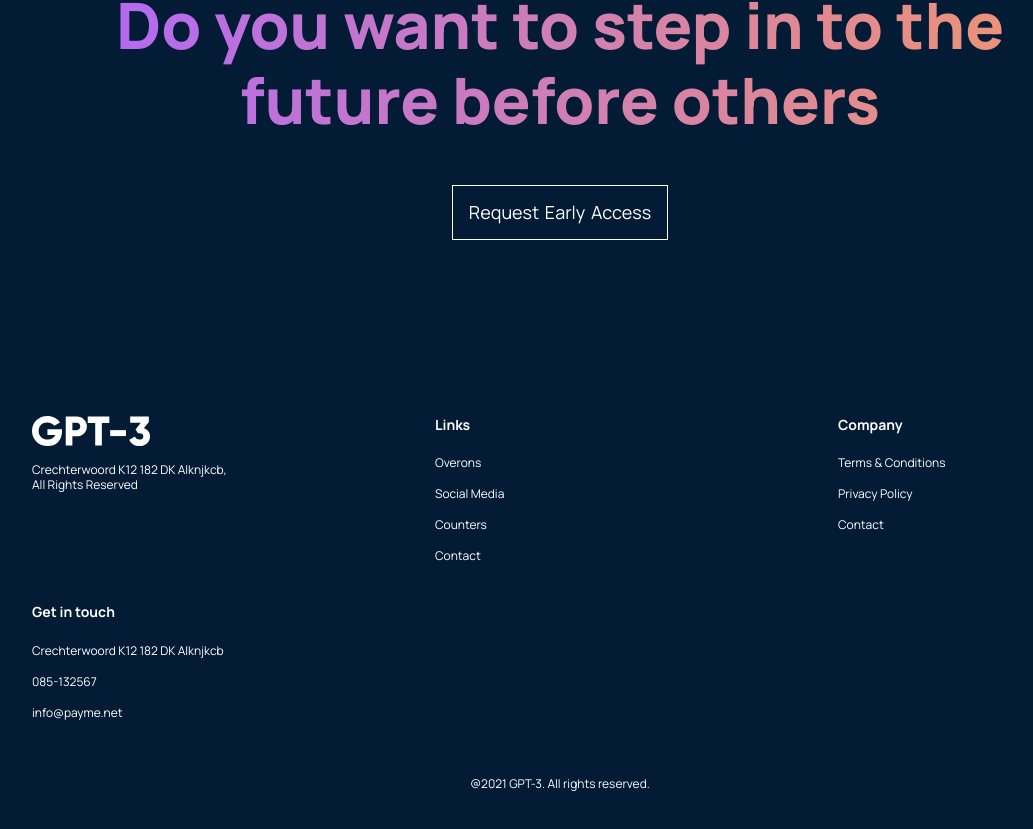
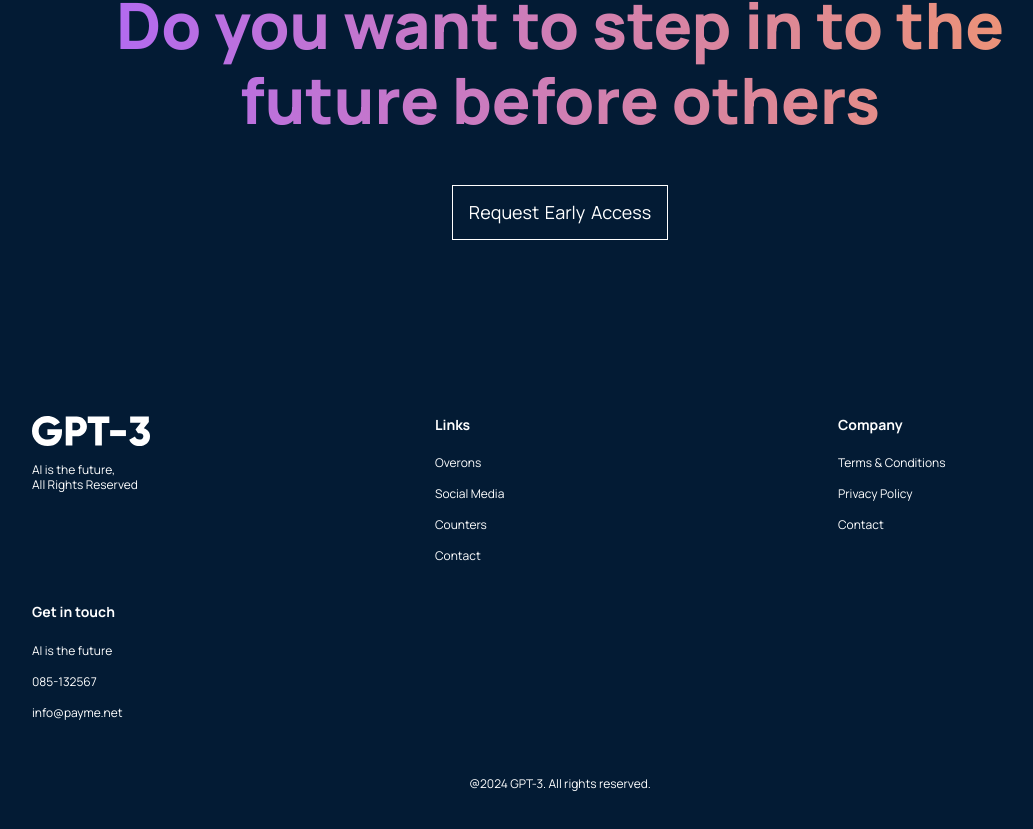
Before and after one commit to InquisitiveMindHasToKnow/GPT-3, a React (Create React App) app: page / in a window 1280 px wide. Shown: the part 4241-5070 px from the top of the page, without its empty margins (80-1113 px from the left). Built offline with nearby package versions, Linux system fonts and the light colour scheme.

Commit message:
Modified Footer link

```diff
--- a/src/containers/footer/Footer.jsx
+++ b/src/containers/footer/Footer.jsx
@@ -16,7 +16,7 @@ const Footer = () => (
     <div className="gpt3__footer-links">
       <div className="gpt3__footer-links_logo">
         <img src={gpt3Logo} alt="gpt3_logo" />
-        <p>Crechterwoord K12 182 DK Alknjkcb, <br /> All Rights Reserved</p>
+        <p>AI is the future, <br /> All Rights Reserved</p>
       </div>
       <div className="gpt3__footer-links_div">
         <h4>Links</h4>
@@ -33,14 +33,14 @@ const Footer = () => (
       </div>
       <div className="gpt3__footer-links_div">
         <h4>Get in touch</h4>
-        <p>Crechterwoord K12 182 DK Alknjkcb</p>
+        <p>AI is the future</p>
         <p>085-132567</p>
         <p>info@payme.net</p>
       </div>
     </div>
 
     <div className="gpt3__footer-copyright">
-      <p>@2021 GPT-3. All rights reserved.</p>
+      <p>@2024 GPT-3. All rights reserved.</p>
     </div>
   </div>
 );
```
